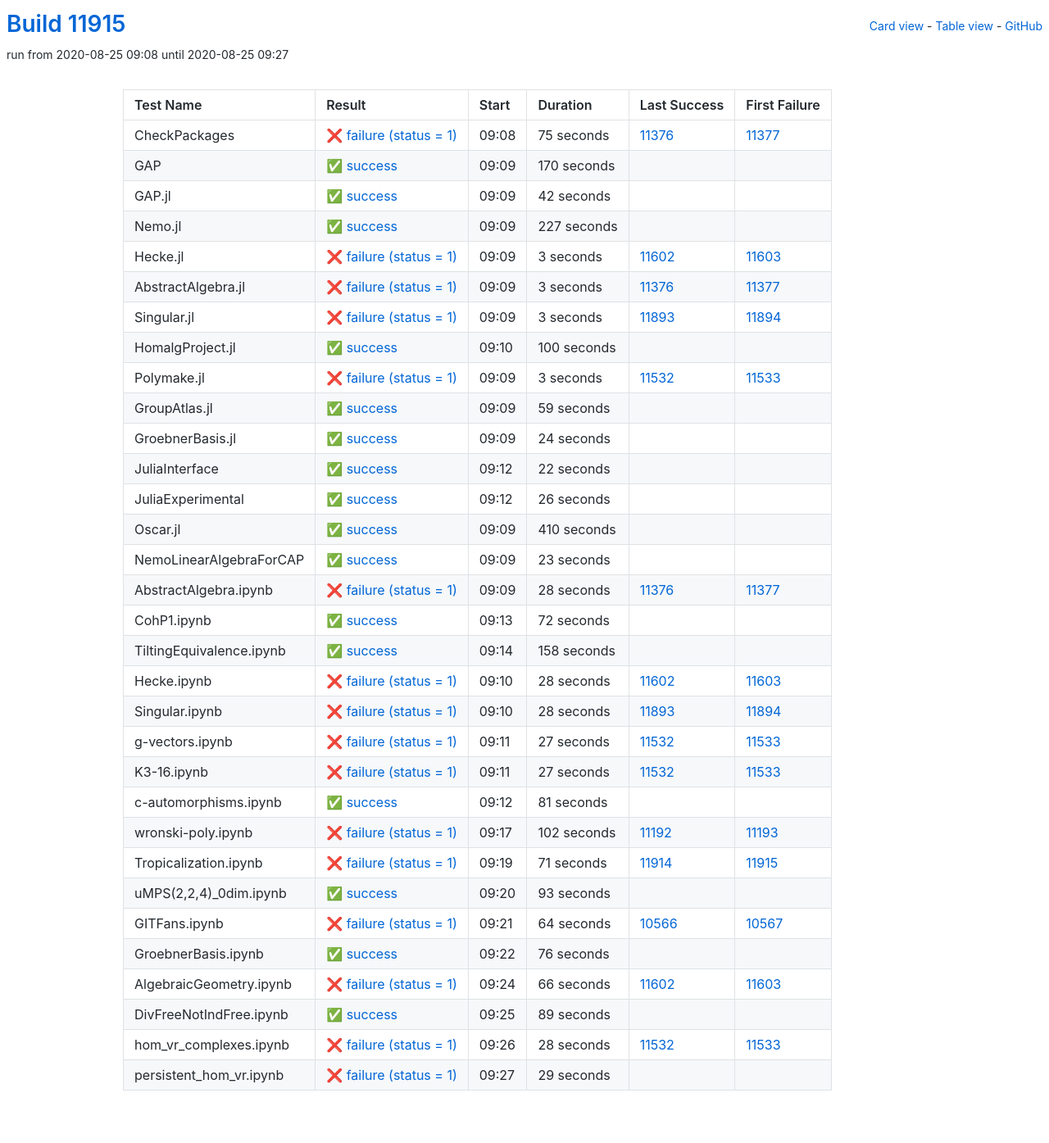
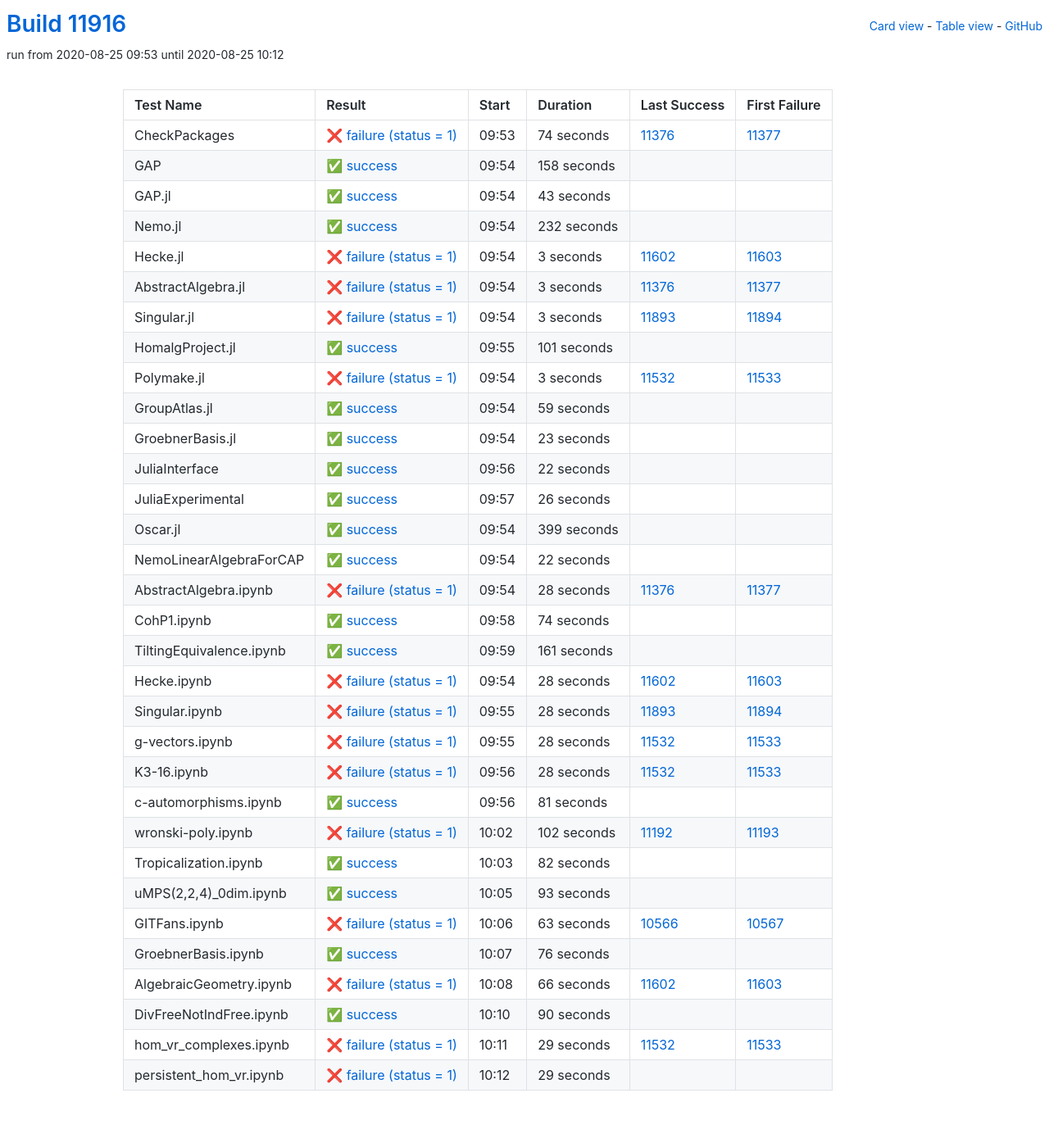
Before and after one commit to oscar-system/oscar-ci-status, a Jekyll site: the page built from table.html, in a window 1280 px wide. Shown: the whole page at 82% size. Built offline with Jekyll 4.4.1, drawn with Linux system fonts in a browser that asks for light colours.

Commit message:
Build #11916

```diff
--- a/_data/ci.yml
+++ b/_data/ci.yml
@@ -1,6 +1,6 @@
 ---
-build: 11915
-build_url: https://oscarci.mathematik.uni-kl.de/job/oscar/11915/
+build: 11916
+build_url: https://oscarci.mathematik.uni-kl.de/job/oscar/11916/
 job: oscar
 organization: oscar-system
 repo: oscar-ci-status
@@ -8,56 +8,56 @@
 tests:
 - name: CheckPackages
   id: checkpackages
-  log: https://oscarci.mathematik.uni-kl.de/job/oscar/11915/artifact/logs/build-11915/CheckPackages.log
-  start: 2020-08-25 09:08
+  log: https://oscarci.mathematik.uni-kl.de/job/oscar/11916/artifact/logs/build-11916/CheckPackages.log
+  start: 2020-08-25 09:53
   success: false
   exitcode: 1
   status: failure
-  duration: 75
+  duration: 74
   last_success: 11376
   last_success_url: https://oscarci.mathematik.uni-kl.de/job/oscar/11376/
   first_failure: 11377
   first_failure_url: https://oscarci.mathematik.uni-kl.de/job/oscar/11377/
 - name: GAP
   id: gap
-  log: https://oscarci.mathematik.uni-kl.de/job/oscar/11915/artifact/logs/build-11915/GAP.log
-  start: 2020-08-25 09:09
+  log: https://oscarci.mathematik.uni-kl.de/job/oscar/11916/artifact/logs/build-11916/GAP.log
+  start: 2020-08-25 09:54
   success: true
   exitcode: 0
   status: success
-  duration: 170
+  duration: 158
   last_success: false
   last_success_url:
   first_failure: false
   first_failure_url:
 - name: GAP.jl
   id: gap-jl
-  log: https://oscarci.mathematik.uni-kl.de/job/oscar/11915/artifact/logs/build-11915/GAP.jl.log
-  start: 2020-08-25 09:09
+  log: https://oscarci.mathematik.uni-kl.de/job/oscar/11916/artifact/logs/build-11916/GAP.jl.log
+  start: 2020-08-25 09:54
   success: true
   exitcode: 0
   status: success
-  duration: 42
+  duration: 43
   last_success: false
   last_success_url:
   first_failure: false
   first_failure_url:
 - name: Nemo.jl
   id: nemo-jl
-  log: https://oscarci.mathematik.uni-kl.de/job/oscar/11915/artifact/logs/build-11915/Nemo.jl.log
-  start: 2020-08-25 09:09
+  log: https://oscarci.mathematik.uni-kl.de/job/oscar/11916/artifact/logs/build-11916/Nemo.jl.log
+  start: 2020-08-25 09:54
   success: true
   exitcode: 0
   status: success
-  duration: 227
+  duration: 232
   last_success: false
   last_success_url:
   first_failure: false
   first_failure_url:
 - name: Hecke.jl
   id: hecke-jl
-  log: https://oscarci.mathematik.uni-kl.de/job/oscar/11915/artifact/logs/build-11915/Hecke.jl.log
-  start: 2020-08-25 09:09
+  log: https://oscarci.mathematik.uni-kl.de/job/oscar/11916/artifact/logs/build-11916/Hecke.jl.log
+  start: 2020-08-25 09:54
   success: false
   exitcode: 1
   status: failure
@@ -68,8 +68,8 @@
   first_failure_url: https://oscarci.mathematik.uni-kl.de/job/oscar/11603/
 - name: AbstractAlgebra.jl
   id: abstractalgebra-jl
-  log: https://oscarci.mathematik.uni-kl.de/job/oscar/11915/artifact/logs/build-11915/AbstractAlgebra.jl.log
-  start: 2020-08-25 09:09
+  log: https://oscarci.mathematik.uni-kl.de/job/oscar/11916/artifact/logs/build-11916/AbstractAlgebra.jl.log
+  start: 2020-08-25 09:54
   success: false
   exitcode: 1
   status: failure
@@ -80,8 +80,8 @@
   first_failure_url: https://oscarci.mathematik.uni-kl.de/job/oscar/11377/
 - name: Singular.jl
   id: singular-jl
-  log: https://oscarci.mathematik.uni-kl.de/job/oscar/11915/artifact/logs/build-11915/Singular.jl.log
-  start: 2020-08-25 09:09
+  log: https://oscarci.mathematik.uni-kl.de/job/oscar/11916/artifact/logs/build-11916/Singular.jl.log
+  start: 2020-08-25 09:54
   success: false
   exitcode: 1
   status: failure
@@ -92,20 +92,20 @@
   first_failure_url: https://oscarci.mathematik.uni-kl.de/job/oscar/11894/
 - name: HomalgProject.jl
   id: homalgproject-jl
-  log: https://oscarci.mathematik.uni-kl.de/job/oscar/11915/artifact/logs/build-11915/HomalgProject.jl.log
-  start: 2020-08-25 09:10
+  log: https://oscarci.mathematik.uni-kl.de/job/oscar/11916/artifact/logs/build-11916/HomalgProject.jl.log
+  start: 2020-08-25 09:55
   success: true
   exitcode: 0
   status: success
-  duration: 100
+  duration: 101
   last_success: false
   last_success_url:
   first_failure: false
   first_failure_url:
 - name: Polymake.jl
   id: polymake-jl
-  log: https://oscarci.mathematik.uni-kl.de/job/oscar/11915/artifact/logs/build-11915/Polymake.jl.log
-  start: 2020-08-25 09:09
+  log: https://oscarci.mathematik.uni-kl.de/job/oscar/11916/artifact/logs/build-11916/Polymake.jl.log
+  start: 2020-08-25 09:54
   success: false
   exitcode: 1
   status: failure
@@ -116,8 +116,8 @@
   first_failure_url: https://oscarci.mathematik.uni-kl.de/job/oscar/11533/
 - name: GroupAtlas.jl
   id: groupatlas-jl
-  log: https://oscarci.mathematik.uni-kl.de/job/oscar/11915/artifact/logs/build-11915/GroupAtlas.jl.log
-  start: 2020-08-25 09:09
+  log: https://oscarci.mathematik.uni-kl.de/job/oscar/11916/artifact/logs/build-11916/GroupAtlas.jl.log
+  start: 2020-08-25 09:54
   success: true
   exitcode: 0
   status: success
@@ -128,20 +128,20 @@
   first_failure_url:
 - name: GroebnerBasis.jl
   id: groebnerbasis-jl
-  log: https://oscarci.mathematik.uni-kl.de/job/oscar/11915/artifact/logs/build-11915/GroebnerBasis.jl.log
-  start: 2020-08-25 09:09
+  log: https://oscarci.mathematik.uni-kl.de/job/oscar/11916/artifact/logs/build-11916/GroebnerBasis.jl.log
+  start: 2020-08-25 09:54
   success: true
   exitcode: 0
   status: success
-  duration: 24
+  duration: 23
   last_success: false
   last_success_url:
   first_failure: false
   first_failure_url:
 - name: JuliaInterface
   id: juliainterface
-  log: https://oscarci.mathematik.uni-kl.de/job/oscar/11915/artifact/logs/build-11915/JuliaInterface.log
-  start: 2020-08-25 09:12
+  log: https://oscarci.mathematik.uni-kl.de/job/oscar/11916/artifact/logs/build-11916/JuliaInterface.log
+  start: 2020-08-25 09:56
   success: true
   exitcode: 0
   status: success
@@ -152,8 +152,8 @@
   first_failure_url:
 - name: JuliaExperimental
   id: juliaexperimental
-  log: https://oscarci.mathematik.uni-kl.de/job/oscar/11915/artifact/logs/build-11915/JuliaExperimental.log
-  start: 2020-08-25 09:12
+  log: https://oscarci.mathematik.uni-kl.de/job/oscar/11916/artifact/logs/build-11916/JuliaExperimental.log
+  start: 2020-08-25 09:57
   success: true
   exitcode: 0
   status: success
@@ -164,32 +164,32 @@
   first_failure_url:
 - name: Oscar.jl
   id: oscar-jl
-  log: https://oscarci.mathematik.uni-kl.de/job/oscar/11915/artifact/logs/build-11915/Oscar.jl.log
-  start: 2020-08-25 09:09
+  log: https://oscarci.mathematik.uni-kl.de/job/oscar/11916/artifact/logs/build-11916/Oscar.jl.log
+  start: 2020-08-25 09:54
   success: true
   exitcode: 0
   status: success
-  duration: 410
+  duration: 399
   last_success: false
   last_success_url:
   first_failure: false
   first_failure_url:
 - name: NemoLinearAlgebraForCAP
   id: nemolinearalgebraforcap
-  log: https://oscarci.mathematik.uni-kl.de/job/oscar/11915/artifact/logs/build-11915/NemoLinearAlgebraForCAP.log
-  start: 2020-08-25 09:09
+  log: https://oscarci.mathematik.uni-kl.de/job/oscar/11916/artifact/logs/build-11916/NemoLinearAlgebraForCAP.log
+  start: 2020-08-25 09:54
   success: true
   exitcode: 0
   status: success
-  duration: 23
+  duration: 22
   last_success: false
   last_success_url:
   first_failure: false
   first_failure_url:
 - name: AbstractAlgebra.ipynb
   id: abstractalgebra-ipynb
-  log: https://oscarci.mathematik.uni-kl.de/job/oscar/11915/artifact/logs/build-11915/AbstractAlgebra.ipynb.log
-  start: 2020-08-25 09:09
+  log: https://oscarci.mathematik.uni-kl.de/job/oscar/11916/artifact/logs/build-11916/AbstractAlgebra.ipynb.log
+  start: 2020-08-25 09:54
   success: false
   exitcode: 1
   status: failure
@@ -200,32 +200,32 @@
   first_failure_url: https://oscarci.mathematik.uni-kl.de/job/oscar/11377/
 - name: CohP1.ipynb
   id: cohp1-ipynb
-  log: https://oscarci.mathematik.uni-kl.de/job/oscar/11915/artifact/logs/build-11915/CohP1.ipynb.log
-  start: 2020-08-25 09:13
+  log: https://oscarci.mathematik.uni-kl.de/job/oscar/11916/artifact/logs/build-11916/CohP1.ipynb.log
+  start: 2020-08-25 09:58
   success: true
   exitcode: 0
   status: success
-  duration: 72
+  duration: 74
   last_success: false
   last_success_url:
   first_failure: false
   first_failure_url:
 - name: TiltingEquivalence.ipynb
   id: tiltingequivalence-ipynb
-  log: https://oscarci.mathematik.uni-kl.de/job/oscar/11915/artifact/logs/build-11915/TiltingEquivalence.ipynb.log
-  start: 2020-08-25 09:14
+  log: https://oscarci.mathematik.uni-kl.de/job/oscar/11916/artifact/logs/build-11916/TiltingEquivalence.ipynb.log
+  start: 2020-08-25 09:59
   success: true
   exitcode: 0
   status: success
-  duration: 158
+  duration: 161
   last_success: false
   last_success_url:
   first_failure: false
   first_failure_url:
 - name: Hecke.ipynb
   id: hecke-ipynb
-  log: https://oscarci.mathematik.uni-kl.de/job/oscar/11915/artifact/logs/build-11915/Hecke.ipynb.log
-  start: 2020-08-25 09:10
+  log: https://oscarci.mathematik.uni-kl.de/job/oscar/11916/artifact/logs/build-11916/Hecke.ipynb.log
+  start: 2020-08-25 09:54
   success: false
   exitcode: 1
   status: failure
@@ -236,8 +236,8 @@
   first_failure_url: https://oscarci.mathematik.uni-kl.de/job/oscar/11603/
 - name: Singular.ipynb
   id: singular-ipynb
-  log: https://oscarci.mathematik.uni-kl.de/job/oscar/11915/artifact/logs/build-11915/Singular.ipynb.log
-  start: 2020-08-25 09:10
+  log: https://oscarci.mathematik.uni-kl.de/job/oscar/11916/artifact/logs/build-11916/Singular.ipynb.log
+  start: 2020-08-25 09:55
   success: false
   exitcode: 1
   status: failure
@@ -248,32 +248,32 @@
   first_failure_url: https://oscarci.mathematik.uni-kl.de/job/oscar/11894/
 - name: g-vectors.ipynb
   id: g-vectors-ipynb
-  log: https://oscarci.mathematik.uni-kl.de/job/oscar/11915/artifact/logs/build-11915/g-vectors.ipynb.log
-  start: 2020-08-25 09:11
+  log: https://oscarci.mathematik.uni-kl.de/job/oscar/11916/artifact/logs/build-11916/g-vectors.ipynb.log
+  start: 2020-08-25 09:55
   success: false
   exitcode: 1
   status: failure
-  duration: 27
+  duration: 28
   last_success: 11532
   last_success_url: https://oscarci.mathematik.uni-kl.de/job/oscar/11532/
   first_failure: 11533
   first_failure_url: https://oscarci.mathematik.uni-kl.de/job/oscar/11533/
 - name: K3-16.ipynb
   id: k3-16-ipynb
-  log: https://oscarci.mathematik.uni-kl.de/job/oscar/11915/artifact/logs/build-11915/K3-16.ipynb.log
-  start: 2020-08-25 09:11
+  log: https://oscarci.mathematik.uni-kl.de/job/oscar/11916/artifact/logs/build-11916/K3-16.ipynb.log
+  start: 2020-08-25 09:56
   success: false
   exitcode: 1
   status: failure
-  duration: 27
+  duration: 28
   last_success: 11532
   last_success_url: https://oscarci.mathematik.uni-kl.de/job/oscar/11532/
   first_failure: 11533
   first_failure_url: https://oscarci.mathematik.uni-kl.de/job/oscar/11533/
 - name: c-automorphisms.ipynb
   id: c-automorphisms-ipynb
-  log: https://oscarci.mathematik.uni-kl.de/job/oscar/11915/artifact/logs/build-11915/c-automorphisms.ipynb.log
-  start: 2020-08-25 09:12
+  log: https://oscarci.mathematik.uni-kl.de/job/oscar/11916/artifact/logs/build-11916/c-automorphisms.ipynb.log
+  start: 2020-08-25 09:56
   success: true
   exitcode: 0
   status: success
@@ -284,8 +284,8 @@
   first_failure_url:
 - name: wronski-poly.ipynb
   id: wronski-poly-ipynb
-  log: https://oscarci.mathematik.uni-kl.de/job/oscar/11915/artifact/logs/build-11915/wronski-poly.ipynb.log
-  start: 2020-08-25 09:17
+  log: https://oscarci.mathematik.uni-kl.de/job/oscar/11916/artifact/logs/build-11916/wronski-poly.ipynb.log
+  start: 2020-08-25 10:02
   success: false
   exitcode: 1
   status: failure
@@ -296,20 +296,20 @@
   first_failure_url: https://oscarci.mathematik.uni-kl.de/job/oscar/11193/
 - name: Tropicalization.ipynb
   id: tropicalization-ipynb
-  log: https://oscarci.mathematik.uni-kl.de/job/oscar/11915/artifact/logs/build-11915/Tropicalization.ipynb.log
-  start: 2020-08-25 09:19
-  success: false
-  exitcode: 1
-  status: failure
-  duration: 71
-  last_success: 11914
-  last_success_url: https://oscarci.mathematik.uni-kl.de/job/oscar/11914/
-  first_failure: 11915
-  first_failure_url: https://oscarci.mathematik.uni-kl.de/job/oscar/11915/
+  log: https://oscarci.mathematik.uni-kl.de/job/oscar/11916/artifact/logs/build-11916/Tropicalization.ipynb.log
+  start: 2020-08-25 10:03
+  success: true
+  exitcode: 0
+  status: success
+  duration: 82
+  last_success: false
+  last_success_url:
+  first_failure: false
+  first_failure_url:
 - name: uMPS(2,2,4)_0dim.ipynb
   id: umps-2-2-4-0dim-ipynb
-  log: https://oscarci.mathematik.uni-kl.de/job/oscar/11915/artifact/logs/build-11915/uMPS-2-2-4-_0dim.ipynb.log
-  start: 2020-08-25 09:20
+  log: https://oscarci.mathematik.uni-kl.de/job/oscar/11916/artifact/logs/build-11916/uMPS-2-2-4-_0dim.ipynb.log
+  start: 2020-08-25 10:05
   success: true
   exitcode: 0
   status: success
@@ -320,20 +320,20 @@
   first_failure_url:
 - name: GITFans.ipynb
   id: gitfans-ipynb
-  log: https://oscarci.mathematik.uni-kl.de/job/oscar/11915/artifact/logs/build-11915/GITFans.ipynb.log
-  start: 2020-08-25 09:21
+  log: https://oscarci.mathematik.uni-kl.de/job/oscar/11916/artifact/logs/build-11916/GITFans.ipynb.log
+  start: 2020-08-25 10:06
   success: false
   exitcode: 1
   status: failure
-  duration: 64
+  duration: 63
   last_success: 10566
   last_success_url: https://oscarci.mathematik.uni-kl.de/job/oscar/10566/
   first_failure: 10567
   first_failure_url: https://oscarci.mathematik.uni-kl.de/job/oscar/10567/
 - name: GroebnerBasis.ipynb
   id: groebnerbasis-ipynb
-  log: https://oscarci.mathematik.uni-kl.de/job/oscar/11915/artifact/logs/build-11915/GroebnerBasis.ipynb.log
-  start: 2020-08-25 09:22
+  log: https://oscarci.mathematik.uni-kl.de/job/oscar/11916/artifact/logs/build-11916/GroebnerBasis.ipynb.log
+  start: 2020-08-25 10:07
   success: true
   exitcode: 0
   status: success
@@ -344,8 +344,8 @@
   first_failure_url:
 - name: AlgebraicGeometry.ipynb
   id: algebraicgeometry-ipynb
-  log: https://oscarci.mathematik.uni-kl.de/job/oscar/11915/artifact/logs/build-11915/AlgebraicGeometry.ipynb.log
-  start: 2020-08-25 09:24
+  log: https://oscarci.mathematik.uni-kl.de/job/oscar/11916/artifact/logs/build-11916/AlgebraicGeometry.ipynb.log
+  start: 2020-08-25 10:08
   success: false
   exitcode: 1
   status: failure
@@ -356,32 +356,32 @@
   first_failure_url: https://oscarci.mathematik.uni-kl.de/job/oscar/11603/
 - name: DivFreeNotIndFree.ipynb
   id: divfreenotindfree-ipynb
-  log: https://oscarci.mathematik.uni-kl.de/job/oscar/11915/artifact/logs/build-11915/DivFreeNotIndFree.ipynb.log
-  start: 2020-08-25 09:25
+  log: https://oscarci.mathematik.uni-kl.de/job/oscar/11916/artifact/logs/build-11916/DivFreeNotIndFree.ipynb.log
+  start: 2020-08-25 10:10
   success: true
   exitcode: 0
   status: success
-  duration: 89
+  duration: 90
   last_success: false
   last_success_url:
   first_failure: false
   first_failure_url:
 - name: hom_vr_complexes.ipynb
   id: hom-vr-complexes-ipynb
-  log: https://oscarci.mathematik.uni-kl.de/job/oscar/11915/artifact/logs/build-11915/hom_vr_complexes.ipynb.log
-  start: 2020-08-25 09:26
+  log: https://oscarci.mathematik.uni-kl.de/job/oscar/11916/artifact/logs/build-11916/hom_vr_complexes.ipynb.log
+  start: 2020-08-25 10:11
   success: false
   exitcode: 1
   status: failure
-  duration: 28
+  duration: 29
   last_success: 11532
   last_success_url: https://oscarci.mathematik.uni-kl.de/job/oscar/11532/
   first_failure: 11533
   first_failure_url: https://oscarci.mathematik.uni-kl.de/job/oscar/11533/
 - name: persistent_hom_vr.ipynb
   id: persistent-hom-vr-ipynb
-  log: https://oscarci.mathematik.uni-kl.de/job/oscar/11915/artifact/logs/build-11915/persistent_hom_vr.ipynb.log
-  start: 2020-08-25 09:27
+  log: https://oscarci.mathematik.uni-kl.de/job/oscar/11916/artifact/logs/build-11916/persistent_hom_vr.ipynb.log
+  start: 2020-08-25 10:12
   success: false
   exitcode: 1
   status: failure
```
Also changed, not shown: README.md.
